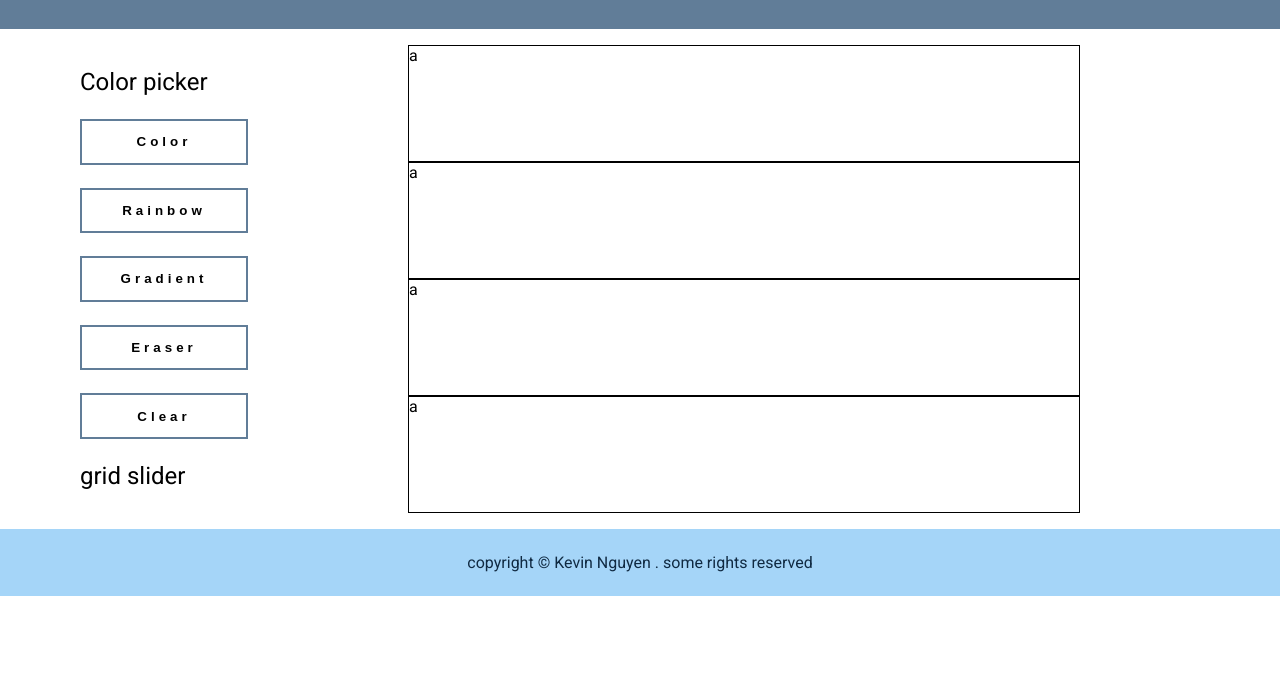
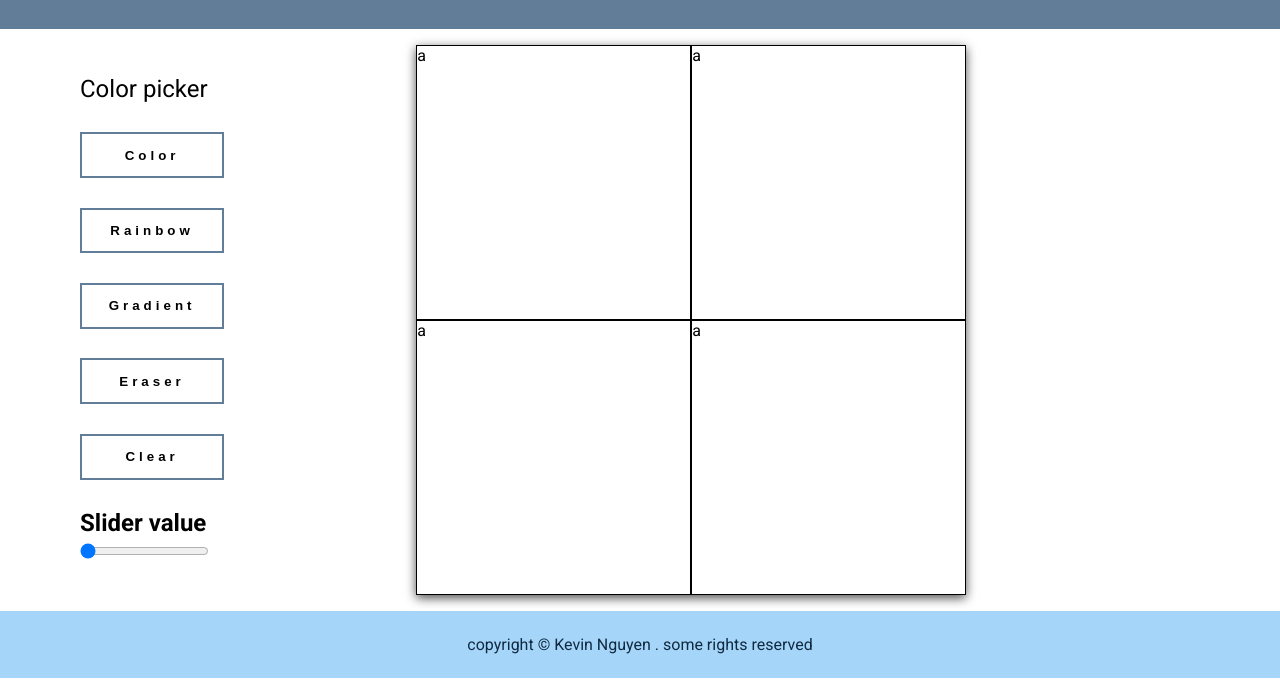
Before and after one commit to Knguyen-dev/Etch-a-sketch, a plain HTML site: page index.html in a window 1280 px wide. Shown: the part 111-800 px from the top of the page. Drawn offline with Linux system fonts and the light colour scheme.

Commit message:
Grid designed so that its items are equal dimensions and grid has equal dimensions

```diff
--- a/index.html
+++ b/index.html
@@ -26,7 +26,10 @@
           <button class="main-btn" id="gradient-btn">Gradient</button>
           <button class="main-btn" id="eraser-btn">Eraser</button>
           <button class="main-btn" id="clear-btn">Clear</button>
-          <div>grid slider</div>
+          <div class="slider-container">
+            <h1>Slider value</h1>
+            <input type="range" min="1" max="64" value="1" class="slider" id="range-slider">
+          </div>
         </section>
 
         <section class="color-grid">
--- a/styles.css
+++ b/styles.css
@@ -75,8 +75,9 @@ header {
 .main {
   padding: 1em 5em;
   display: flex;
-  gap: 10em;
+  gap: 12em;
   min-height: 500px;
+  justify-content: flex-start;
 }
 
 /* Side panel styling */
@@ -86,7 +87,6 @@ header {
   justify-content: space-evenly;
   font-size: 1.5rem;
   font-size: 1.5rem;
-  flex-basis: 15%;
 }
 .main-btn {
   background: transparent;
@@ -107,15 +107,26 @@ header {
   color: var(--clr-black);
 }
 
-/* Grid section styling */
+/* Grid section styling: Maybe do something
+with repeat function depending on how many grids are wanted */
 .color-grid {
-  flex-basis: 60%;
+  /* flex-basis: 70%; */
   display: grid;
-  grid-template-columns: auto;
+  grid-template-columns: repeat(2, 1fr);
+  /* Ensures the size of the grid, and to ensure dimensions are equal */
+  min-height: 550px;
+  min-width: 550px;
+  aspect-ratio: 1;
+  box-shadow: 0 3px 10px rgba(0, 0, 0, 0.7);
+
 }
 
 .grid-item {
   border: 1px solid black;
+  /* Aspect ratio keeps the grid items square in measurement because the value of
+  an aspect ratio is the proportion of the width and the height if the proportion
+  is one, then the width and height are equal since width/height = 1*/
+  aspect-ratio: 1;
 
 }
 
```
